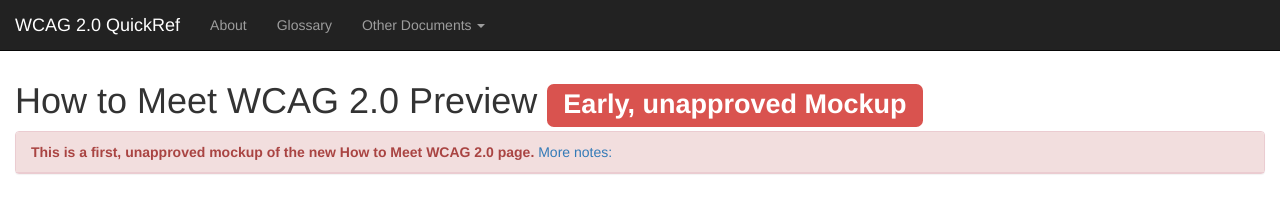
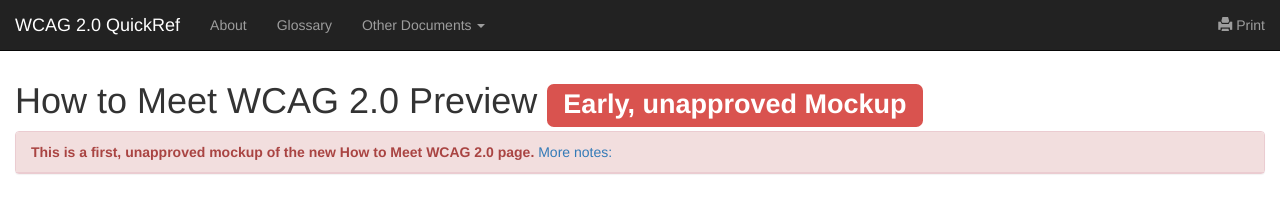
Before and after one commit to w3c/wai-wcag-quickref, a Jekyll site: the page built from about.md, in a window 1280 px wide. Shown: the top 198 px of the page. Built offline with Jekyll 4.4.1, drawn with Linux system fonts in a browser that asks for light colours.

Commit message:
Add print button

```diff
--- a/_includes/navigation.html
+++ b/_includes/navigation.html
@@ -13,6 +13,11 @@
 
     <!-- Collect the nav links, forms, and other content for toggling -->
     <div class="collapse navbar-collapse" id="bs-example-navbar-collapse-1">
+      <!--
+      <div class="navbar-form navbar-left">
+        <button type="submit" class="btn btn-default">Customize</button>
+      </div>
+      -->
       <ul class="nav navbar-nav">
         <li><a href="#">About</a></li>
         <li><a href="#">Glossary</a></li>
@@ -35,20 +40,10 @@
         </div>
         <button type="submit" class="btn btn-default">Submit</button>
       </form>
+      -->
       <ul class="nav navbar-nav navbar-right">
-        <li><a href="#">Link</a></li>
-        <li class="dropdown">
-          <a href="#" class="dropdown-toggle" data-toggle="dropdown" role="button" aria-expanded="false">Dropdown <span class="caret"></span></a>
-          <ul class="dropdown-menu" role="menu">
-            <li><a href="#">Action</a></li>
-            <li><a href="#">Another action</a></li>
-            <li><a href="#">Something else here</a></li>
-            <li class="divider"></li>
-            <li><a href="#">Separated link</a></li>
-          </ul>
-        </li>
+        <li><a href="#"><span class="glyphicon glyphicon-print" aria-hidden="true"></span> Print</a></li>
       </ul>
-      -->
     </div><!-- /.navbar-collapse -->
   </div><!-- /.container-fluid -->
 </nav>
```
